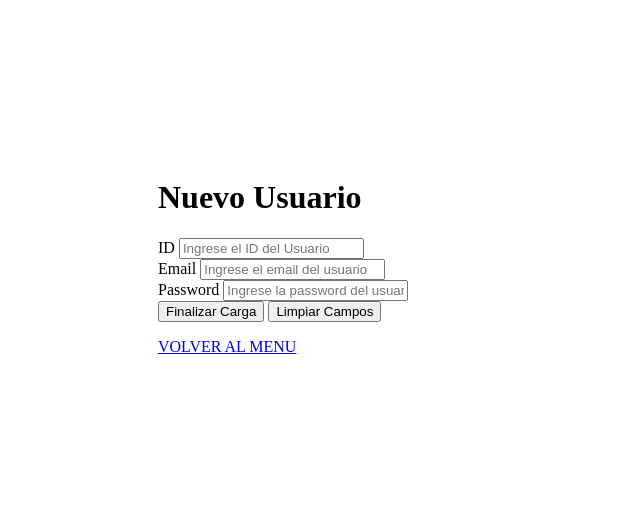
After one commit to matiasbrunofornero/Chapitas_Sample, a PHP site: template Vistas/AltaUsuario.php in a window 1280 px wide. The commit adds this page. Shown: the top 505 px of the page, without its empty margins (0-640 px from the left). Run offline with PHP 8.4, Linux system fonts and the light colour scheme; the template is opened without the code that fills it, so the values that code supplies are empty; some libraries are stand-ins or nearby versions.

Commit message:
nuevoUsuario functionality added (not working yet, pending fix!)

```diff
--- /dev/null
+++ b/Vistas/AltaUsuario.php
@@ -0,0 +1,38 @@
+<?php namespace Vistas; ?>
+
+	<div class="container" style="padding: 150px">
+	    <div class="row">
+	        <div>
+                <h1> Nuevo Usuario </h1>
+                <form role= "form" method="POST" action="<?php echo DIR.'petshop/ingresarUsuario'?>">
+	                <div class= "row">
+                        <div class= "form-group">
+                            <label>ID</label>
+                            <input type="text" name="id" id="id" required placeholder="Ingrese el ID del Usuario">
+                        </div>
+                    </div>
+                    <div class= "row">
+                        <div class= "form-group">
+                            <label>Email</label>
+                            <input type="text" name="email" id="email" required placeholder="Ingrese el email del usuario">
+                        </div>
+                    </div>
+                    <div class= "row">
+                        <div class= "form-group">
+                            <label>Password</label>
+                            <input type="text" name="password" id="password" required placeholder="Ingrese la password del usuario">
+                        </div>
+                    </div>
+                    <div class= "row">
+                        <div class= "form-group">
+                            <input type="submit" class="btn btn-success btn-block" style="color: black" value="Finalizar Carga">
+                            <input type="reset" class="btn btn-danger btn-block" style="color: black" value="Limpiar Campos">
+                        </div>
+                    </div>
+                </form>
+				<div style="margin-top: 10px">
+					<a href=" <?php echo DIR .'Inicio/indexInicio' ?>">VOLVER AL MENU</a>
+				</div>
+	        </div>
+	    </div>
+	</div>
--- a/Vistas/Inicio.php
+++ b/Vistas/Inicio.php
@@ -15,6 +15,10 @@
 
 					<input type="submit" value="BORRAR PEDIDO"
 					style="width: 230px" onclick="location='/chapitasphp/pedido/eliminarPedido'">
+					<br><br>
+
+					<input type="submit" value="CARGAR USUARIO"
+					style="width: 230px" onclick="location='/chapitasphp/usuario/AltaUsuario'">
 					<br>
 
 	            </div>
```
Also changed, not shown: Controladora/usuarioControlador.php (+31 -0 lines), DAO/usuarioDAO.php (+26 -0 lines).
